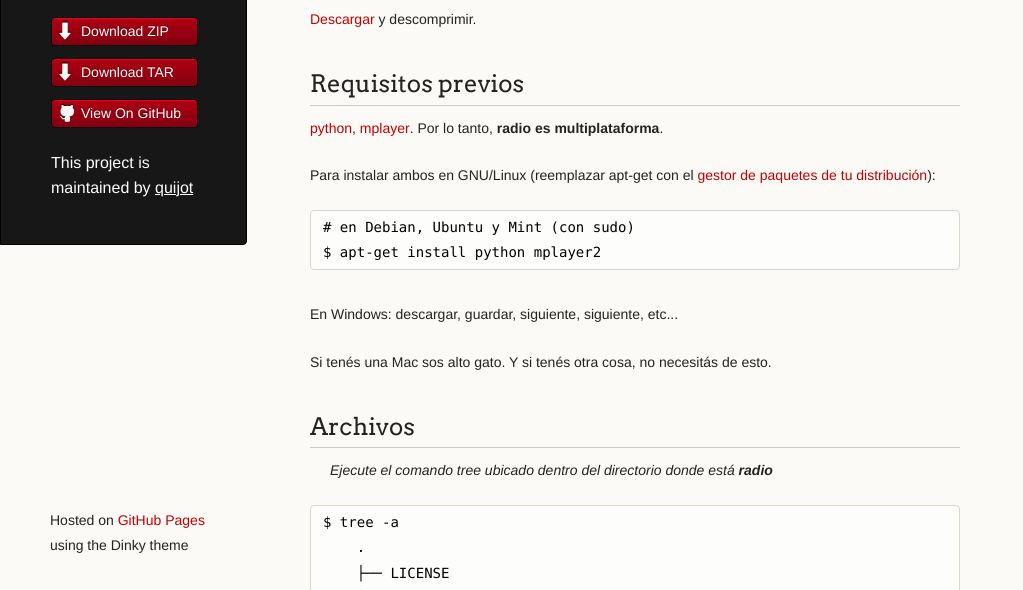
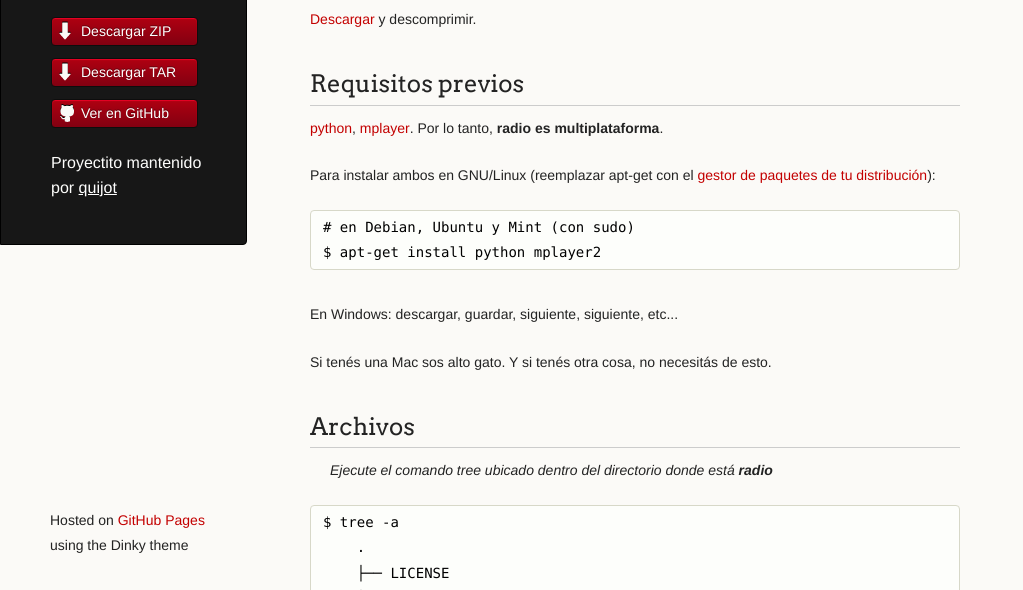
Before and after one commit to quijot/radio, a plain HTML site: page index.html in a window 1280 px wide. Shown: the part 210-800 px from the top of the page, without its empty margins (0-1023 px from the left). Drawn offline with Linux system fonts and the light colour scheme.

Commit message:
Update index.html

```diff
--- a/index.html
+++ b/index.html
@@ -20,12 +20,12 @@
         <p class="header">un script python para escuchar la radio con mplayer</p>
 
         <ul>
-          <li class="download"><a class="buttons" href="https://github.com/quijot/radio/zipball/master">Download ZIP</a></li>
-          <li class="download"><a class="buttons" href="https://github.com/quijot/radio/tarball/master">Download TAR</a></li>
-          <li><a class="buttons github" href="https://github.com/quijot/radio">View On GitHub</a></li>
+          <li class="download"><a class="buttons" href="https://github.com/quijot/radio/zipball/master">Descargar ZIP</a></li>
+          <li class="download"><a class="buttons" href="https://github.com/quijot/radio/tarball/master">Descargar TAR</a></li>
+          <li><a class="buttons github" href="https://github.com/quijot/radio">Ver en GitHub</a></li>
         </ul>
 
-        <p class="header">This project is maintained by <a class="header name" href="https://github.com/quijot">quijot</a></p>
+        <p class="header">Proyectito mantenido por <a class="header name" href="https://github.com/quijot">quijot</a></p>
 
 
       </header>
```
